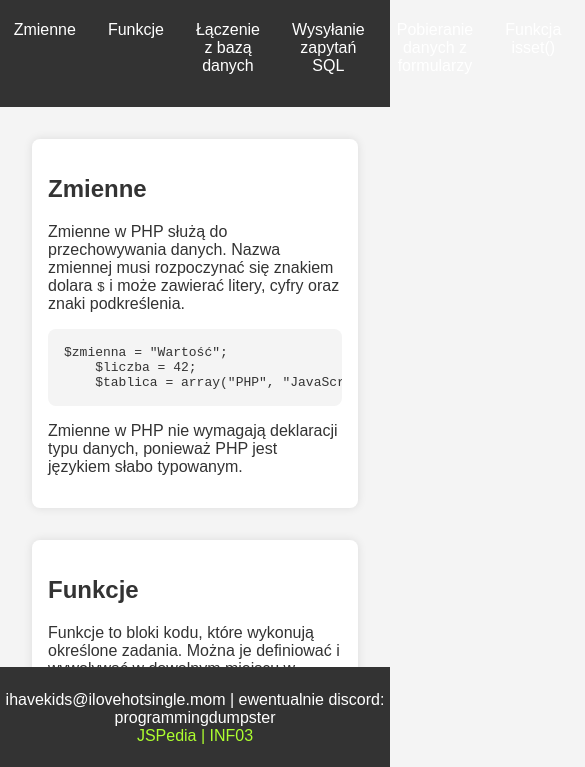
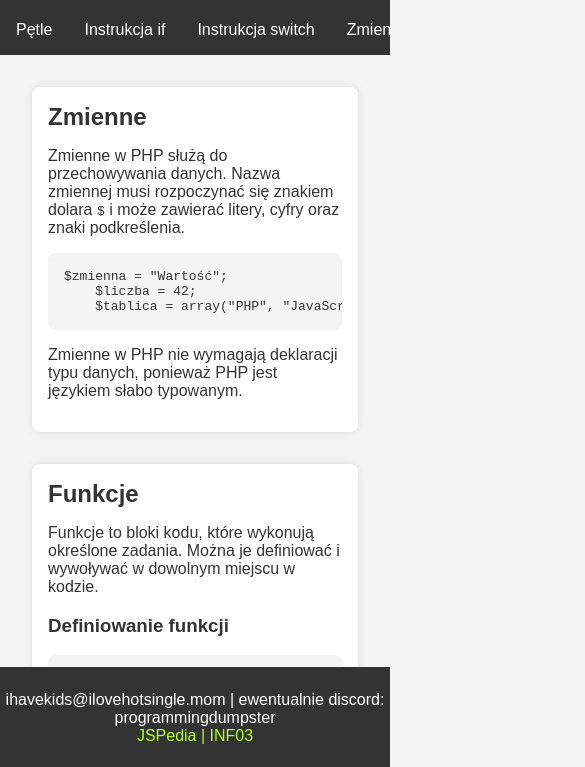
Before and after one commit to programmingdumpster/php, a plain HTML site: page index.html in a window 390 px wide. Shown: the part 75-842 px from the top of the page, 585 px wide, since content can reach past the window. Drawn offline with Linux system fonts and the light colour scheme.

Commit message:
mobile stylization fixes

```diff
--- a/styles.css
+++ b/styles.css
@@ -27,15 +27,27 @@ header {
   text-align: center;
 }
 
+nav {
+  width: 100%;
+  overflow-x: auto;
+  white-space: nowrap;
+}
+
+nav::-webkit-scrollbar {
+  display: none;
+}
+
 nav ul {
+  display: flex;
   list-style: none;
   padding: 0;
-  display: flex;
-  justify-content: center;
+  margin: 0;
+  justify-content: flex-start;
 }
 
 nav ul li {
   margin: 0 1rem;
+  flex-shrink: 0;
 }
 
 nav ul li a {
@@ -62,6 +74,10 @@ pre {
   overflow-x: auto;
 }
 
+section>pre:last-child {
+  margin-bottom: 0;
+}
+
 button {
   background-color: var(--button-background);
   color: var(--button-color);
@@ -75,6 +91,9 @@ button:hover {
   background-color: var(--button-background);
 }
 
+h2 {
+  margin: 0;
+}
 footer {
   background-color: var(--button-background);
   color: var(--button-color);
```
